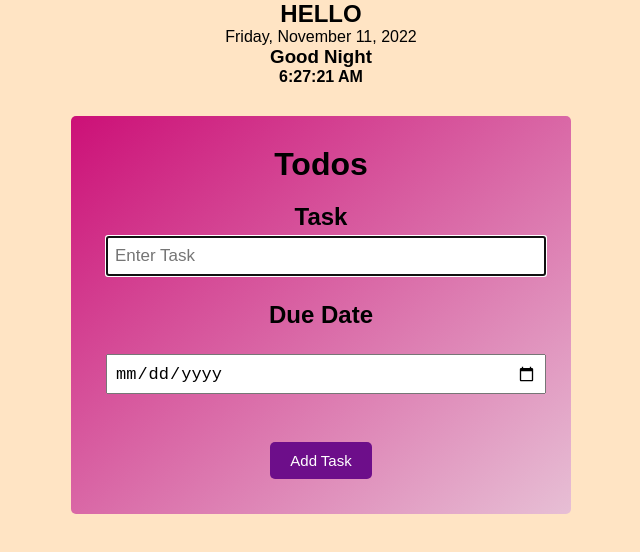
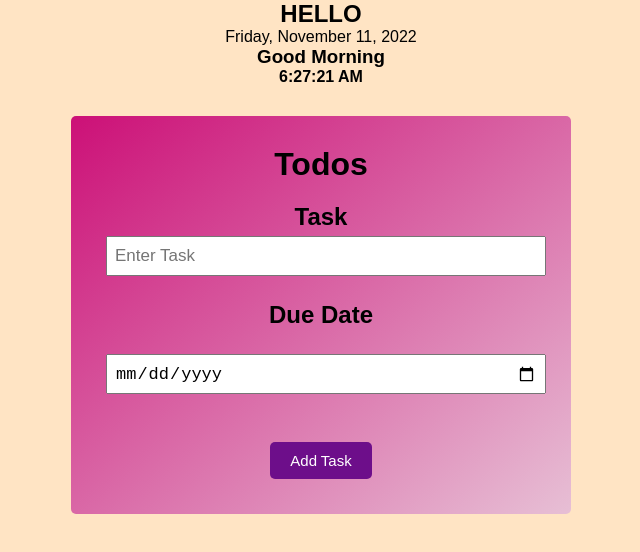
Before and after one commit to fd-pixel/todo-app3, a React (Create React App) app: page / in a window 1280 px wide. Shown: the top 552 px of the page, without its empty margins (319-959 px from the left). Built offline with nearby package versions, Linux system fonts and the light colour scheme.

Commit message:
translation

```diff
--- a/src/components/Header.jsx
+++ b/src/components/Header.jsx
@@ -16,16 +16,28 @@ const Header = () => {
     day: "numeric",
     month: "long",
   };
-  const date = new Date().toLocaleDateString("en-US", options);
-
+  const date = new Date().toLocaleDateString("en", options);
+  //console.log(clock);
   useEffect(() => {
-    if (clock.slice(0, 2) > 6 && clock.slice(0, 2) <= 11) {
+    if (
+      clock.slice(0, 2) < 2
+      // clock.slice(0, 2) >= 1 &&
+      //clock.includes("PM")
+    ) {
       setGreetings("Good Morning");
-    } else if (clock.slice(0, 2) > 11 && clock.slice(0, 2) <= 15) {
+    } else if (
+      clock.slice(0, 2) >= 1 &&
+      clock.slice(0, 2) <= 6
+      //clock.includes("PM")
+    ) {
       setGreetings("Good Afternoon");
     } else if (clock.slice(0, 2) > 15 && clock.slice(0, 2) <= 21) {
       setGreetings("Good Evening");
-    } else if (clock.slice(0, 2) > 22 || clock.slice(0, 2) <= 6) {
+    } else if (
+      // clock.slice(0, 2) > 22 ||
+      clock.slice(0, 2) <= 6 &&
+      clock.includes("PM")
+    ) {
       setGreetings("Good Night");
     }
   }, [clock]);
--- a/src/components/Main.jsx
+++ b/src/components/Main.jsx
@@ -51,8 +51,6 @@ const Main = () => {
           placeholder="Enter Task"
           value={text}
           onChange={handleTextChange}
-          autoFocus
-          required
         />
       </div>
       <h2>Due Date</h2>
```
